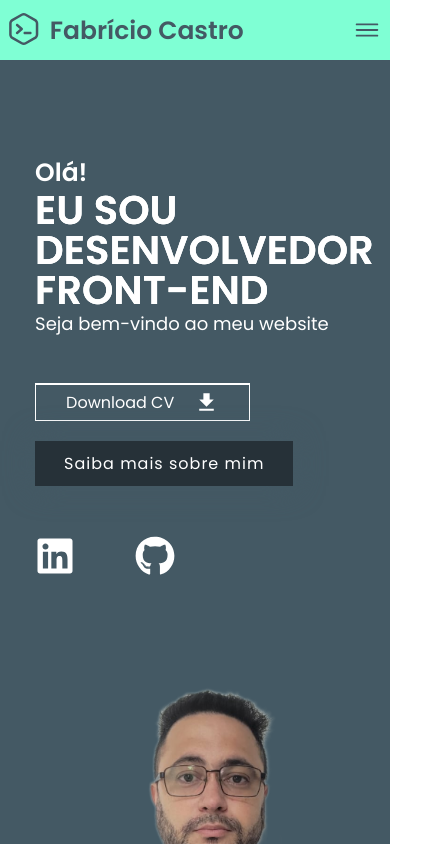
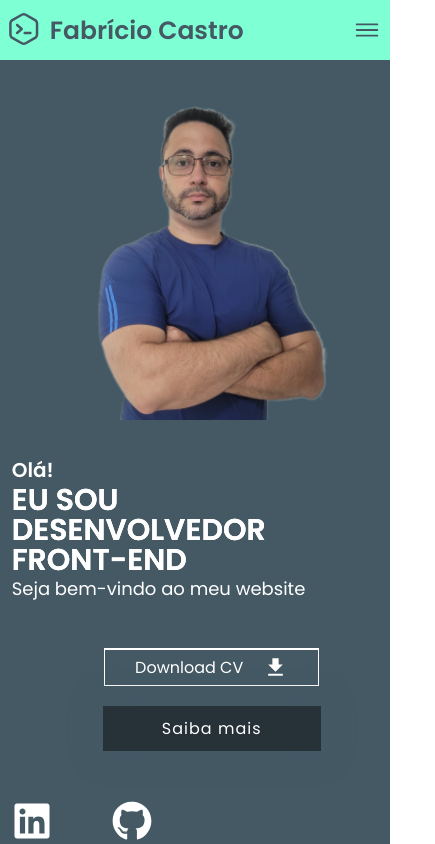
Before and after one commit to fabriciofcastro/fanpage, a Next.js app: page / in a window 390 px wide. Shown: the top 844 px of the page, 435 px wide, since content can reach past the window. Built offline with nearby package versions, Linux system fonts and the light colour scheme.

Commit message:
ajuste de responsividade

```diff
--- a/src/pages/apresentation/Apresentation.tsx
+++ b/src/pages/apresentation/Apresentation.tsx
@@ -30,7 +30,7 @@ const Apresentation = () => {
           </section>
 
           <Link href="/about" className={ style.button } type='button'>
-            Saiba mais sobre mim
+            Saiba mais
           </Link>
         </section>
         <section className={ style.social }>
--- a/src/pages/apresentation/apresentation.module.css
+++ b/src/pages/apresentation/apresentation.module.css
@@ -102,9 +102,9 @@
 
 .down_btn {
   display: flex;
-  column-gap: 2rem;
+  gap: 2rem;
   flex-wrap: wrap;
-  gap: 2rem;
+
 }
 
 .down_cv {
@@ -134,7 +134,7 @@
 }
 
 .button {
-  padding: 1.3rem 2.8rem;
+  padding: 1.3rem 5.8rem;
   background-color: var(--secondary-color-text);
   width: max-content;
   box-shadow: 0 0 3rem var(--primary-color-text);
@@ -185,3 +185,39 @@
   height: 50rem;
 
 }
+
+
+@media (max-width: 992px){
+  .container {
+    padding: 0 3%;
+  }
+
+  .text h5 {
+    font-size: 2rem;
+  }
+
+  .text h1 {
+    font-size: 3rem;
+  }
+
+  .down_btn {
+    align-items: center;
+    flex-flow: column;
+  }
+
+  .foto {
+    order: 1;
+    padding-top: 4rem;
+  }
+
+  .image_dev {
+    width: 25rem;
+    height: 32rem;
+  }
+
+  .saltation_text {
+    order: 2;
+    padding: 4rem 0;
+  }
+
+}
--- a/src/pages/minhasTechs/minhasTechs.module.css
+++ b/src/pages/minhasTechs/minhasTechs.module.css
@@ -50,3 +50,9 @@
   font-weight: 600;
 
 }
+
+@media (max-width: 992px) {
+  .container {
+    padding: 0 4%;
+  }
+}
--- a/src/pages/portfolio/portfolio.module.css
+++ b/src/pages/portfolio/portfolio.module.css
@@ -11,9 +11,6 @@
   margin-bottom: 2rem;
   flex-flow: wrap;
 }
-
-.title {}
-
 .title span {
   font-size: 5rem;
   font-weight: 600;
@@ -79,3 +76,9 @@
 .portfolio_box:hover .portfolio_layer {
   transform: translateY(0);
 }
+
+@media (max-width: 992px) {
+  .container {
+    padding: 4rem 4%;
+  }
+}
```
Also changed, not shown: src/app/contact/page.tsx (+5 -5 lines).
